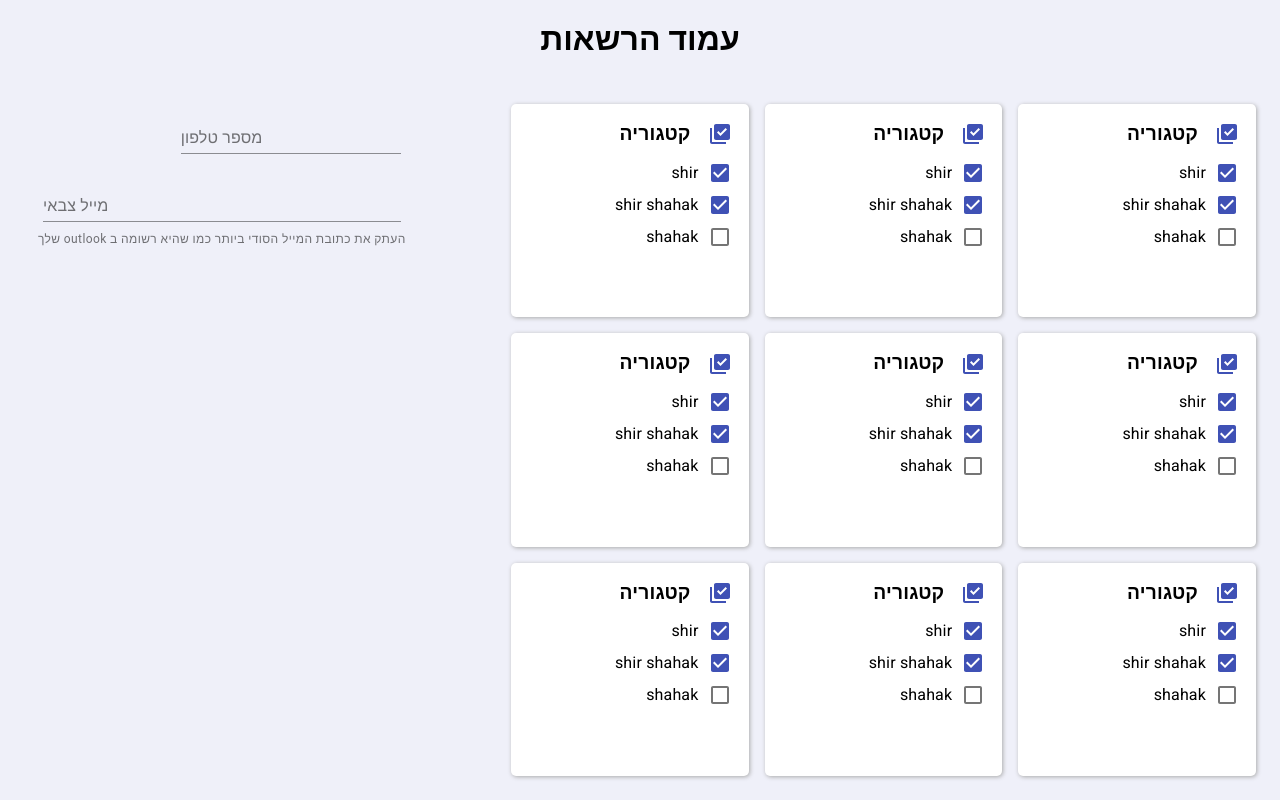
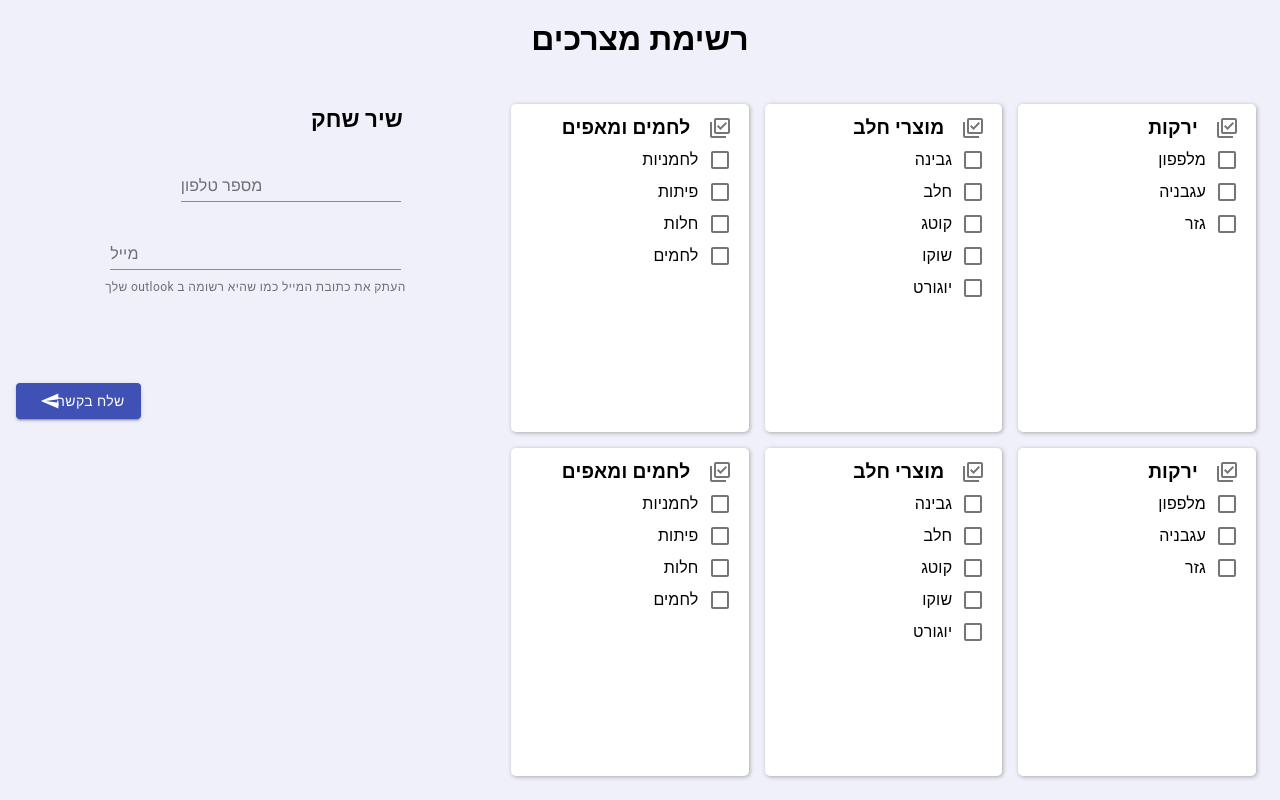
Before and after one commit to shirShahak/Lev, a React (Create React App) app in the folder permissions/: page / in a window 1280 px wide. Built offline with nearby package versions, Linux system fonts and the light colour scheme; what jss-rtl would draw is missing.

Commit message:
toggle checkbox

```diff
--- a/permissions/src/components/PermissionsForm.js
+++ b/permissions/src/components/PermissionsForm.js
@@ -1,35 +1,86 @@
 import React from "react";
-import {
-  Checkbox,
-  FormGroup,
-  FormControlLabel
-} from "@material-ui/core";
+import { Checkbox, FormGroup, FormControlLabel } from "@material-ui/core";
 import { LibraryAddCheck, LibraryAddCheckOutlined } from "@material-ui/icons";
 import "./PermissionsForm.css";
 
 export default function PermissionsForm() {
+  // stub
   const [state, setState] = React.useState({
-    checked1: true,
-    checkedA: true,
-    checkedB: true,
-    checkedC: false
+    "מוצרי חלב": {
+      גבינה: false,
+      חלב: false,
+      קוטג: false,
+      שוקו: false,
+      יוגורט: false
+    },
+    ירקות: {
+      מלפפון: false,
+      עגבניה: false,
+      גזר: false
+    },
+    "לחמים ומאפים": {
+      לחמניות: false,
+      פיתות: false,
+      חלות: false,
+      לחמים: false
+    }
   });
-  const handleChange = event => {
-    setState({ ...state, [event.target.name]: event.target.checked });
+
+  // toggle all in category
+  const categoryChange = event => {
+    const permissions = {};
+
+    Object.keys(state[event.target.name]).forEach(key => {
+      permissions[key] = event.target.checked;
+    });
+
+    setState(prev => {
+      return {
+        ...prev,
+        [event.target.name]: { ...permissions }
+      };
+    });
+
+    console.log([event.target.name], event.target.checked);
   };
 
-  const renderSingle = () => {
+  const handleChange = (category, { target }) => {
+    setState(prev => {
+      return {
+        ...prev,
+        [category]: {
+          ...prev[category],
+          [target.name]: target.checked
+        }
+      };
+    });
+    console.log([target.name], target.checked);
+  };
+
+  const renderSingle = name => {
+    var checked = true;
+    var marked = false;
+
+    Object.keys(state[name]).forEach(key => {
+      checked = checked && state[name][key];
+      marked = marked || state[name][key];
+    });
+
+    console.log(checked);
+    console.log(marked);
+
     return (
       <div className="perm-category">
+        <FormGroup>
           <FormControlLabel
             className="category-title"
             control={
               <Checkbox
-              checked={state.checked1}
-              name="checked1"
-              onChange={handleChange}
+                checked={checked}
+                name={name}
+                onChange={categoryChange}
                 icon={
-                state.checkedA || state.checkedB ? (
+                  marked ? (
                     <LibraryAddCheckOutlined color="primary" />
                   ) : (
                     <LibraryAddCheckOutlined />
@@ -38,58 +89,35 @@ export default function PermissionsForm() {
                 checkedIcon={<LibraryAddCheck color="primary" />}
               />
             }
-          label="קטגוריה "
+            label={name}
           />
-
-        <FormGroup>
+          {Object.keys(state[name]).map(key => {
+            return (
               <FormControlLabel
                 control={
                   <Checkbox
-                checked={state.checkedA}
-                name="checkedA"
-                onChange={handleChange}
+                    checked={state[name][key]}
+                    name={key}
+                    onChange={e => handleChange(name, e)}
                     color="primary"
                   />
                 }
-            label="shir "
+                label={key}
               />
-          <FormControlLabel
-            control={
-              <Checkbox
-                checked={state.checkedB}
-                name="checkedB"
-                onChange={handleChange}
-                color="primary"
-              />
-            }
-            label="shir shahak"
-          />
-          <FormControlLabel
-            control={
-              <Checkbox
-                checked={state.checkedC}
-                name="checkedC"
-                onChange={handleChange}
-                color="primary"
-              />
-            }
-            label=" shahak"
-          />
+            );
+          })}
         </FormGroup>
       </div>
     );
   };
   return (
     <>
-      {renderSingle()}
-      {renderSingle()}
-      {renderSingle()}
-      {renderSingle()}
-      {renderSingle()}
-      {renderSingle()}
-      {renderSingle()}
-      {renderSingle()}
-      {renderSingle()}
+      {renderSingle("ירקות")}
+      {renderSingle("מוצרי חלב")}
+      {renderSingle("לחמים ומאפים")}
+      {renderSingle("ירקות")}
+      {renderSingle("מוצרי חלב")}
+      {renderSingle("לחמים ומאפים")}
     </>
   );
 }
--- a/permissions/src/components/PermissionsPage.js
+++ b/permissions/src/components/PermissionsPage.js
@@ -7,7 +7,7 @@ class PermissionsPage extends React.Component {
   render() {
     return (
       <div className="perm-grid">
-        <div className="perm-header">עמוד הרשאות</div>
+        <div className="perm-header">רשימת מצרכים</div>
         <div className="perm-form"><PermissionsForm/></div>
         <div className="perm-user-form"><PermissionsUserForm/></div>
       </div>
--- a/permissions/src/components/PermissionsUserForm.css
+++ b/permissions/src/components/PermissionsUserForm.css
@@ -1,6 +1,22 @@
 .perm-user-form {
-padding: 1rem;
+  padding: 1rem;
 }
-.MuiFormControl-root{
-    margin: 5px !important;
+
+.perm-user-form .MuiFormControl-root {
+  margin: 5px !important;
 }
+
+.perm-user-form button {
+  float: left;
+  margin-top: 5rem;
+}
+
+.perm-user-form svg {
+  transform: rotate(180deg);
+}
+
+.username {
+  padding: 0.5rem;
+  font-size: 1.4rem;
+  font-weight: 700;
+}
--- a/permissions/src/components/PermissionsUserForm.js
+++ b/permissions/src/components/PermissionsUserForm.js
@@ -3,15 +3,19 @@ import {
   FormControl,
   InputLabel,
   Input,
+  Button,
   TextField,
   FormHelperText
 } from "@material-ui/core";
+import { Send } from "@material-ui/icons";
 import "./PermissionsUserForm.css";
 
 export default function PermissionsUserForm() {
+  const username = `שיר שחק`;
   return (
-    <div>
-        <FormControl>
+    <>
+      <div className="username">{username}</div>
+      <FormControl>
         <TextField
           aria-describedby="phone-helper-text"
           id="phone"
@@ -23,14 +27,16 @@ export default function PermissionsUserForm() {
         <TextField
           aria-describedby="email-helper-text"
           id="email"
-          label="מייל צבאי"
+          label="מייל"
           color="primary"
         />
         <FormHelperText id="component-helper-text">
-          העתק את כתובת המייל הסודי ביותר כמו שהיא רשומה ב outlook שלך
+          העתק את כתובת המייל כמו שהיא רשומה ב outlook שלך
         </FormHelperText>
       </FormControl>
-
-    </div>
+      <Button variant="contained" color="primary" endIcon={<Send />}>
+        שלח בקשה
+      </Button>
+    </>
   );
 }
```
Lines whose indentation alone changed are shown as unchanged.
